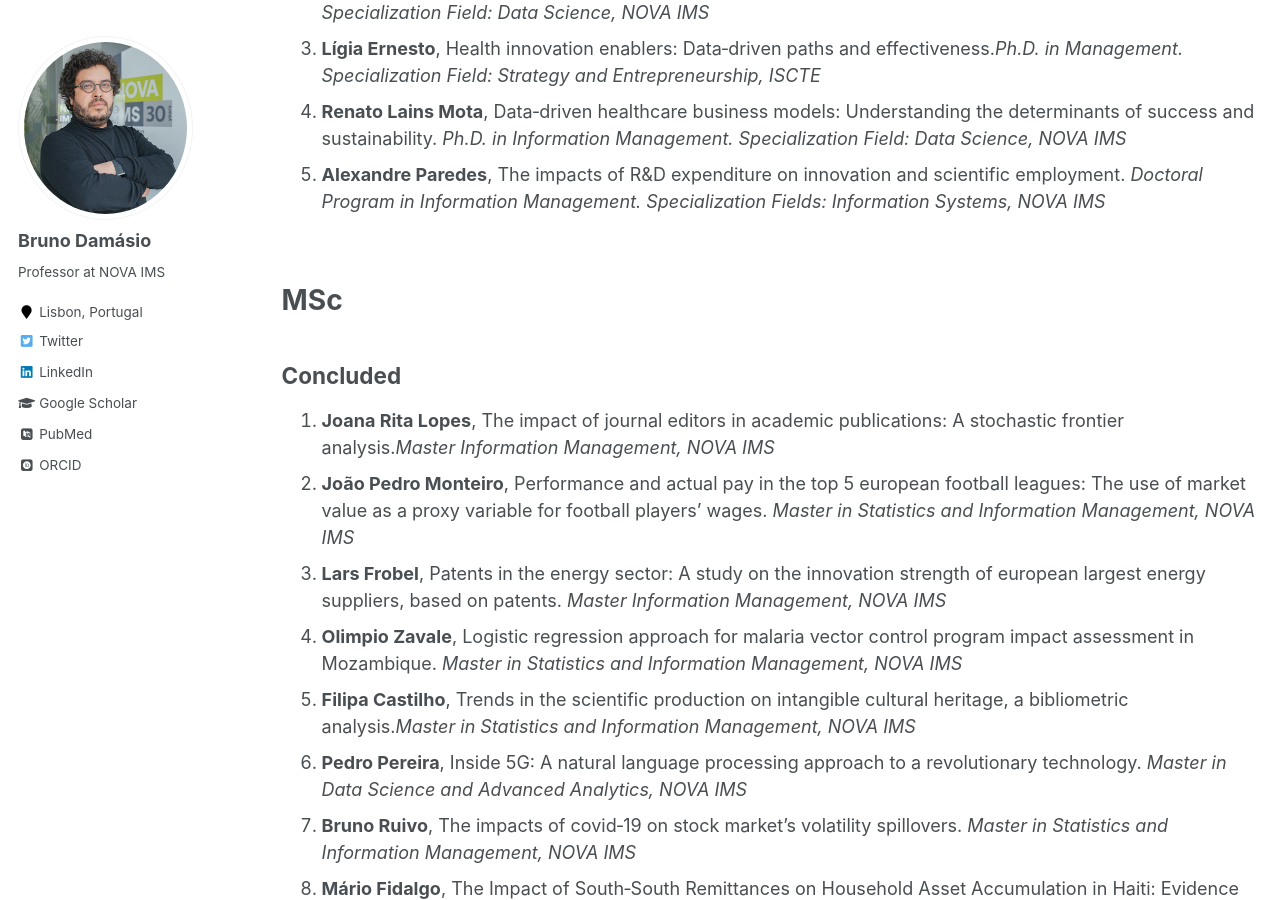
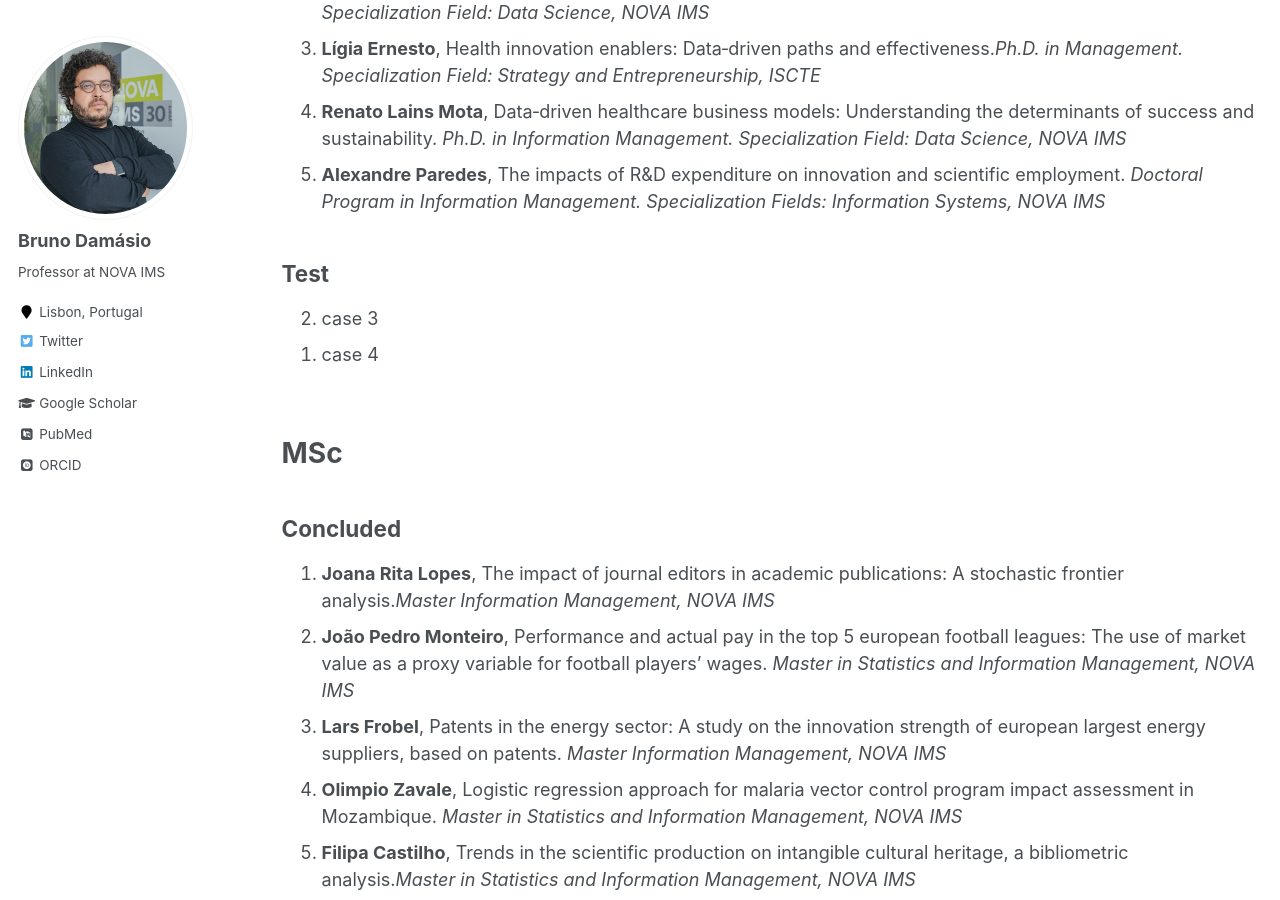
Before and after one commit to damasiob/damasiob.github.io, a Jekyll site: the page built from _pages/orietation.md, in a window 1280 px wide and 900 px high, scrolled down 456 px. Built offline with Jekyll 4.4.1, drawn with Linux system fonts in a browser that asks for light colours; some web fonts are replaced.

Commit message:
Update orietation.md

```diff
--- a/_pages/orietation.md
+++ b/_pages/orietation.md
@@ -24,6 +24,14 @@ big‑data computational approach to the scientometric study of leading global p
   4. **Renato Lains Mota**, Data‑driven healthcare business models: Understanding the determinants
 of success and sustainability. *Ph.D. in Information Management. Specialization Field: Data Science, NOVA IMS*
   5. **Alexandre Paredes**, The impacts of R&D expenditure on innovation and scientific employment. *Doctoral Program in Information Management. Specialization Fields: Information Systems, NOVA IMS*
+
+
+Test
+----
+<ol reversed>
+  <li> case 3</li>
+  <li> case 4</li>
+</ol>
 
 <br>
 
```
